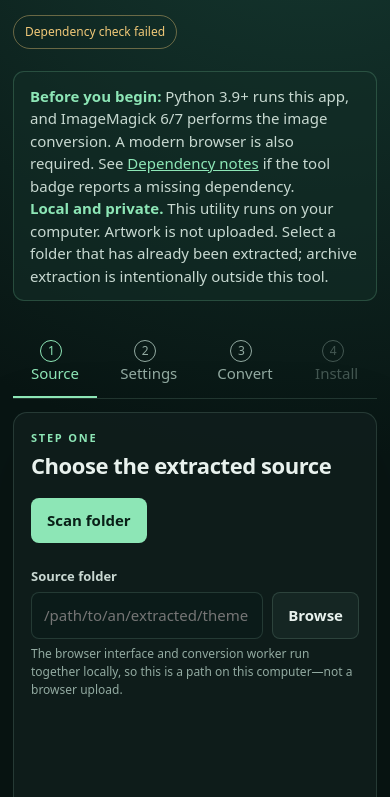
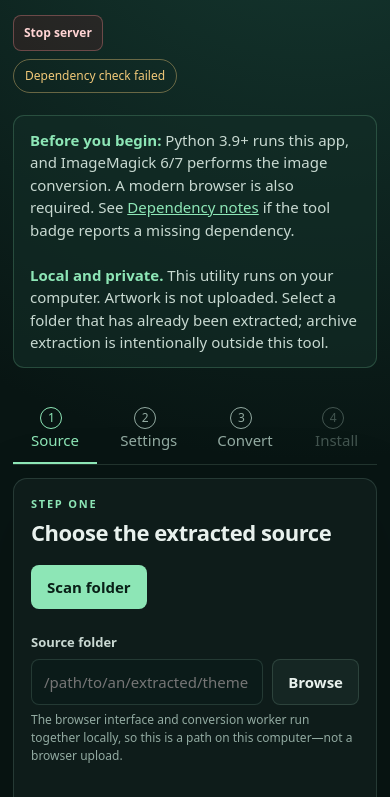
Before and after one commit to Kryptikone316/TreeFrogUI-Froggythemes, a plain HTML site: page converter/static/index.html in a window 390 px wide. Shown: the part 212-1009 px from the top of the page. Drawn offline with Linux system fonts and the light colour scheme; no server answers.

Commit message:
Refine converter masthead spacing

```diff
--- a/converter/static/index.html
+++ b/converter/static/index.html
@@ -9,18 +9,20 @@
 <body>
   <main class="shell">
     <header class="masthead">
-      <button id="stopButton" class="shutdown-button" type="button">Stop server</button>
       <div class="frog-mark" aria-hidden="true">🐸</div>
       <div>
         <p class="eyebrow">TREEFROGUI TOOLKIT</p>
         <h1>FroggyThemes <span>Converter</span></h1>
         <p class="lede">Turn an already-extracted theme folder into optimized TreeFrogUI background and icon packs.</p>
       </div>
-      <div id="dependencyBadge" class="badge checking">Checking tools…</div>
+      <div class="masthead-status">
+        <button id="stopButton" class="shutdown-button" type="button">Stop server</button>
+        <div id="dependencyBadge" class="badge checking">Checking tools…</div>
+      </div>
     </header>
 
     <section class="notice">
-      <strong>Before you begin:</strong> Python 3.9+ runs this app, and ImageMagick 6/7 performs the image conversion. A modern browser is also required. See <a href="/docs" target="_blank" rel="noreferrer">Dependency notes</a> if the tool badge reports a missing dependency.<br>
+      <strong>Before you begin:</strong> Python 3.9+ runs this app, and ImageMagick 6/7 performs the image conversion. A modern browser is also required. See <a href="/docs" target="_blank" rel="noreferrer">Dependency notes</a> if the tool badge reports a missing dependency.<br><br>
       <strong>Local and private.</strong> This utility runs on your computer. Artwork is not uploaded. Select a folder that has already been extracted; archive extraction is intentionally outside this tool.
     </section>
 
--- a/converter/static/styles.css
+++ b/converter/static/styles.css
@@ -23,6 +23,7 @@ button, input, select { font: inherit; }
 button { cursor: pointer; }
 .shell { max-width: 1120px; margin: 0 auto; padding: 38px 24px 28px; }
 .masthead { display: flex; align-items: center; gap: 18px; margin-bottom: 22px; }
+.masthead-status { display: flex; flex-direction: column; align-items: flex-end; gap: 8px; margin-left: auto; }
 .shutdown-button { align-self: flex-start; padding: 8px 10px; border: 1px solid rgba(238, 141, 141, .35); border-radius: 8px; color: #ffd4d4; background: rgba(110, 35, 43, .25); font-size: 12px; font-weight: 750; white-space: nowrap; }
 .shutdown-button:hover { border-color: var(--danger); background: rgba(110, 35, 43, .45); }
 .shutdown-button:disabled { cursor: default; opacity: .7; }
@@ -38,7 +39,7 @@ h1 { margin-bottom: 3px; font-size: clamp(26px, 5vw, 42px); letter-spacing: -.04
 h1 span { color: var(--frog); font-weight: 400; }
 h2 { margin-bottom: 0; font-size: 22px; letter-spacing: -.02em; }
 .lede { margin: 0; color: var(--muted); }
-.badge { margin-left: auto; padding: 7px 11px; border: 1px solid var(--line); border-radius: 999px; color: var(--muted); font-size: 12px; white-space: nowrap; }
+.badge { padding: 7px 11px; border: 1px solid var(--line); border-radius: 999px; color: var(--muted); font-size: 12px; white-space: nowrap; }
 .badge.ready { color: var(--frog); border-color: rgba(141, 230, 182, .35); }
 .badge.warning { color: var(--gold); border-color: rgba(240, 200, 120, .4); }
 .notice { padding: 13px 16px; border: 1px solid rgba(141, 230, 182, .2); border-radius: 11px; color: #c8d9d1; background: rgba(19, 46, 39, .6); }
@@ -116,7 +117,7 @@ footer a { color: var(--frog); }
 @media (max-width: 700px) {
   .shell { padding: 22px 13px; }
   .masthead { align-items: flex-start; flex-wrap: wrap; }
-  .badge { margin-left: 0; }
+  .masthead-status { align-items: flex-start; margin-left: 0; }
   .panel { padding: 17px; }
   .panel-heading { align-items: flex-start; flex-direction: column; }
   .source-grid, .settings-grid { grid-template-columns: 1fr; }
```
